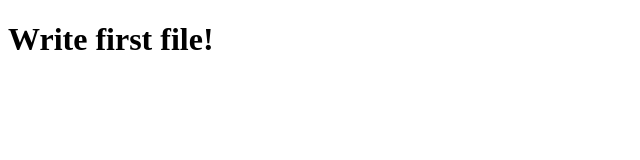
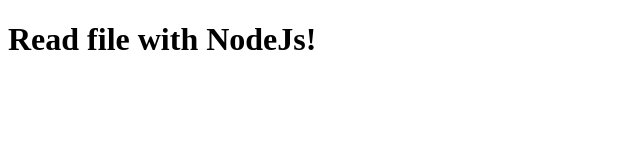
Before and after one commit to William-AViana/nodejs, a website: page fileSystem/index.html in a window 1280 px wide. Shown: the whole page, without its empty margins (0-640 px from the left). Drawn offline with Linux system fonts and the light colour scheme.

Commit message:
file read with metod readFile

```diff
--- a/fileSystem/index.html
+++ b/fileSystem/index.html
@@ -9,7 +9,7 @@
 </head>
 
 <body>
-  <h1>Write first file!</h1>
+  <h1>Read file with NodeJs!</h1>
 </body>
 
 </html>
```
